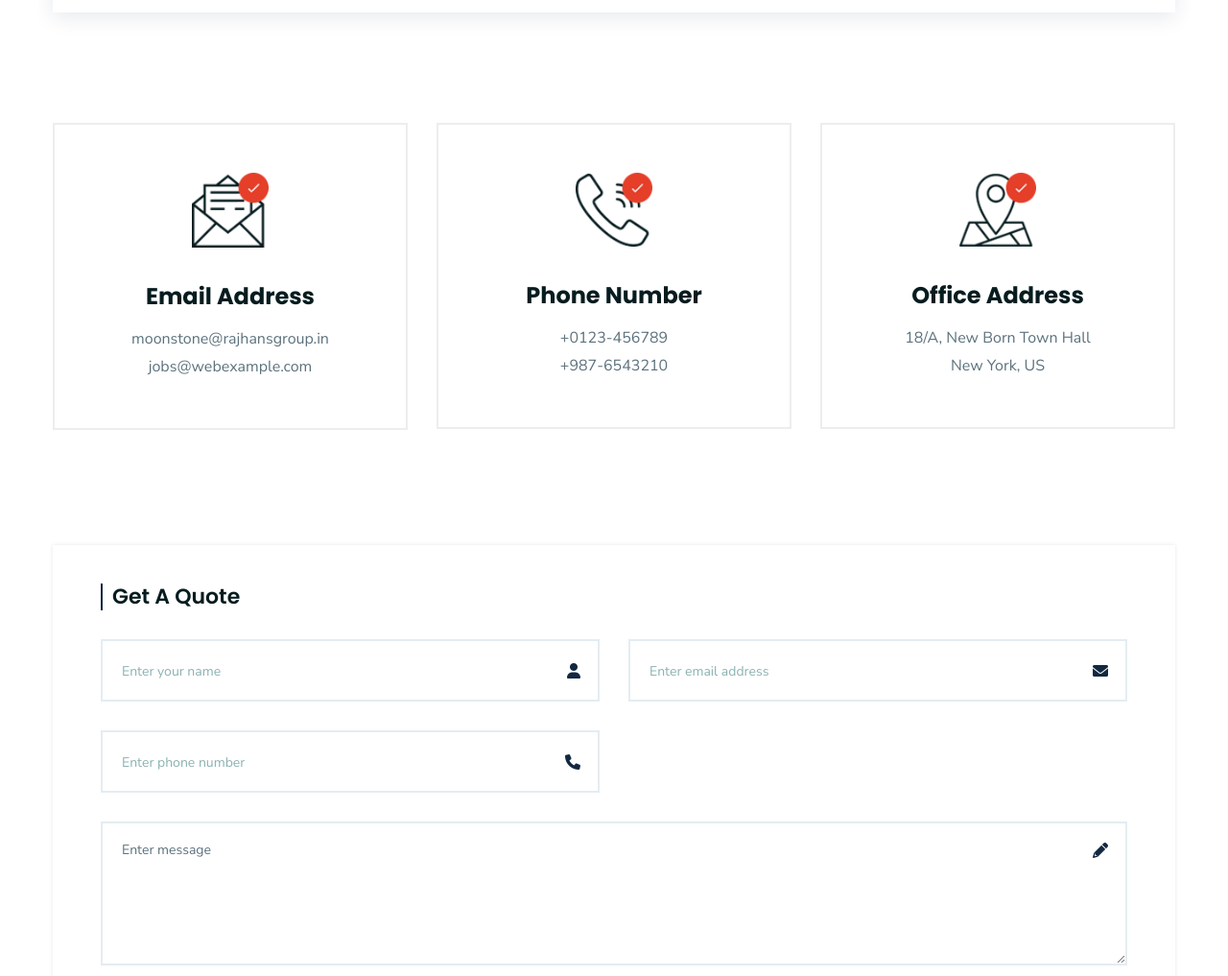
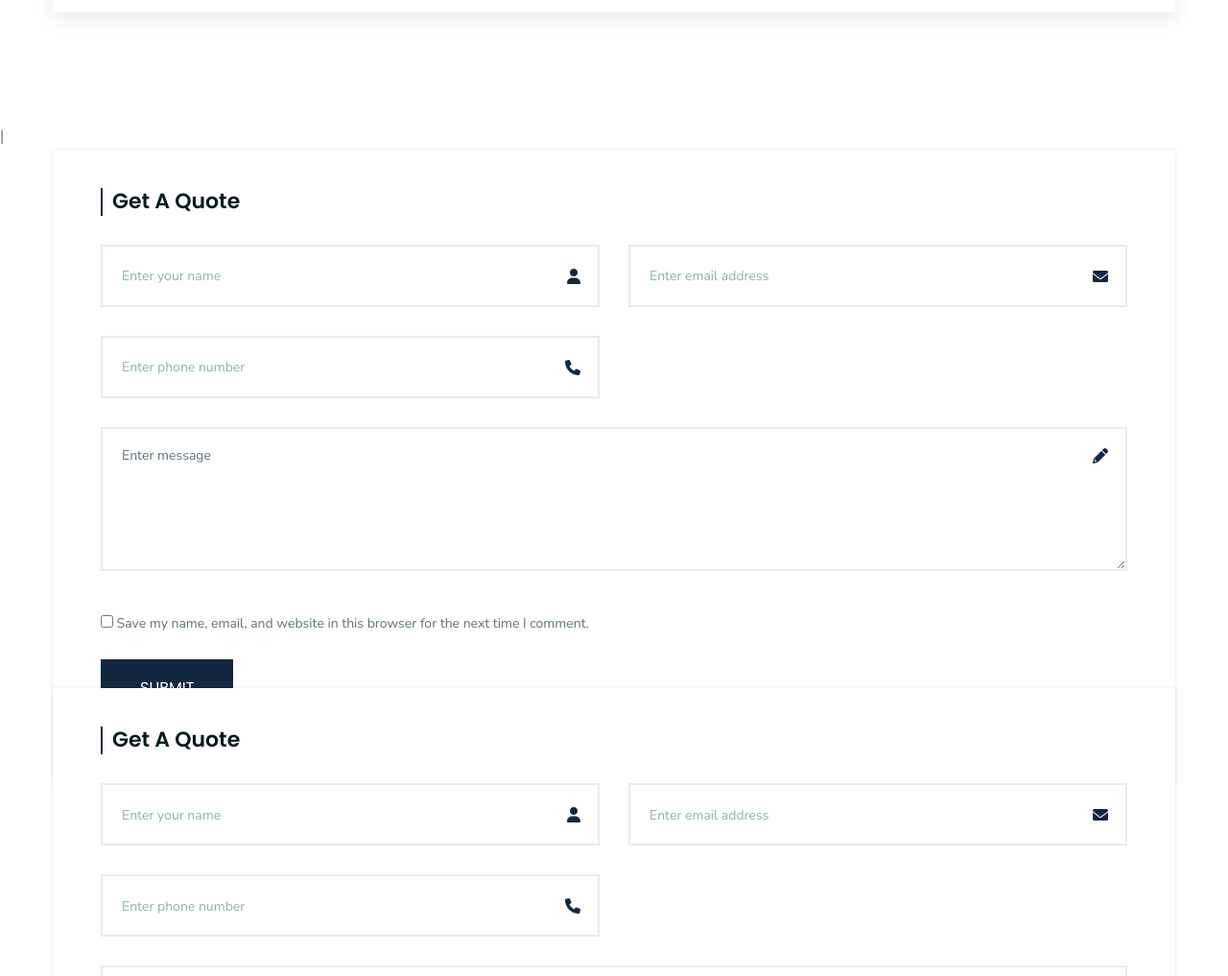
Before and after one commit to ultraedgeit/quarter, a plain HTML site: page index.html in a window 1280 px wide. Shown: the part 4900-5917 px from the top of the page at 96% size. Drawn offline with Linux system fonts and the light colour scheme; files whose address does not match are found by name.

Commit message:
contact & aligning

```diff
--- a/index.html
+++ b/index.html
@@ -935,43 +935,81 @@
 <!-- UPCOMING PROJECT AREA END -->
 
 
-    <!-- CONTACT ADDRESS AREA START -->
-    <div class="ltn__contact-address-area mb-90">
-        <div class="container">
-            <div class="row">
-                <div class="col-lg-4">
-                    <div class="ltn__contact-address-item ltn__contact-address-item-3 box-shadow">
-                        <div class="ltn__contact-address-icon">
-                            <img src="img/icons/10.png" alt="Icon Image">
+   <!-- CONTACT MESSAGE AREA START -->
+   |<div class="ltn__contact-message-area mb-120 mb--100">
+    <div class="container">
+        <div class="row">
+            <div class="col-lg-12">
+                <div class="ltn__form-box contact-form-box box-shadow white-bg">
+                    <h4 class="title-2">Get A Quote</h4>
+                    <form id="contact-form" |>
+                        <div class="row">
+                            <div class="col-md-6">
+                                <div class="input-item input-item-name ltn__custom-icon">
+                                    <input type="text" name="entry.702773328" placeholder="Enter your name">
+                                </div>
+                            </div>
+                            <div class="col-md-6">
+                                <div class="input-item input-item-email ltn__custom-icon">
+                                    <input type="email" name="entry.61157131" placeholder="Enter email address">
+                                </div>
+                            </div>
+
+                            <div class="col-md-6">
+                                <div class="input-item input-item-phone ltn__custom-icon">
+                                    <input type="text" name="entry.150259309" placeholder="Enter phone number">
+                                </div>
+                            </div>
                         </div>
-                        <h3>Email Address</h3>
-                        <p>moonstone@rajhansgroup.in <br>
-                            jobs@webexample.com</p>
-                    </div>
-                </div>
-                <div class="col-lg-4">
-                    <div class="ltn__contact-address-item ltn__contact-address-item-3 box-shadow">
-                        <div class="ltn__contact-address-icon">
-                            <img src="img/icons/11.png" alt="Icon Image">
+                        <div class="input-item input-item-textarea ltn__custom-icon">
+                            <textarea name="entry.53421817" placeholder="Enter message"></textarea>
                         </div>
-                        <h3>Phone Number</h3>
-                        <p>+0123-456789 <br> +987-6543210</p>
-                    </div>
-                </div>
-                <div class="col-lg-4">
-                    <div class="ltn__contact-address-item ltn__contact-address-item-3 box-shadow">
-                        <div class="ltn__contact-address-icon">
-                            <img src="img/icons/12.png" alt="Icon Image">
+                        <p><label class="input-info-save mb-0"><input type="checkbox" name="agree"> Save my name, email, and website in this browser for the next time I comment.</label></p>
+                        <div class="btn-wrapper mt-0">
+                            <button class="btn theme-btn-1 btn-effect-1 text-uppercase" type="submit">Submit</button>
                         </div>
-                        <h3>Office Address</h3>
-                        <p>18/A, New Born Town Hall <br>
-                            New York, US</p>
-                    </div>
+
+
+
+
+                        <p class="form-messege mb-0 mt-20"></p>
+                    </form>
+                    <p id="success-message" style="display:none; color:green; font-weight:bold;">Thank you! Your response has been recorded.</p>
+
+<script>
+document.getElementById("contact-form").addEventListener("submit", function(event) {
+    event.preventDefault(); // Stop normal form submission
+
+    // Convert form data to URL-encoded format
+    const formData = new FormData(this);
+    const params = new URLSearchParams(formData).toString();
+
+    // Send form data to Google Forms (without redirection)
+    fetch("https://docs.google.com/forms/u/0/d/e/1FAIpQLSe7X2RZknRA-P25Y5cxyCYHXMzIr5LE0DTNvE-gUDZrBibClw/formResponse", {
+method: "POST",
+body: params,
+headers: {
+    "Content-Type": "application/x-www-form-urlencoded"
+},
+mode: "no-cors" // ✅ Fixes CORS issue, allowing Google Forms to accept the data
+}).then(() => {
+// ✅ Always show success message since we can't check the response
+document.getElementById("success-message").style.display = "block";
+
+// ✅ Reset form after submission
+document.getElementById("contact-form").reset();
+}).catch(error => console.error("Error:", error));
+
+});
+</script>
+
+
                 </div>
             </div>
         </div>
     </div>
-    <!-- CONTACT ADDRESS AREA END -->
+</div>
+<!-- CONTACT MESSAGE AREA END -->
 
     <!-- CONTACT MESSAGE AREA START -->
     <div class="ltn__contact-message-area mb-120 mb--100">
```
